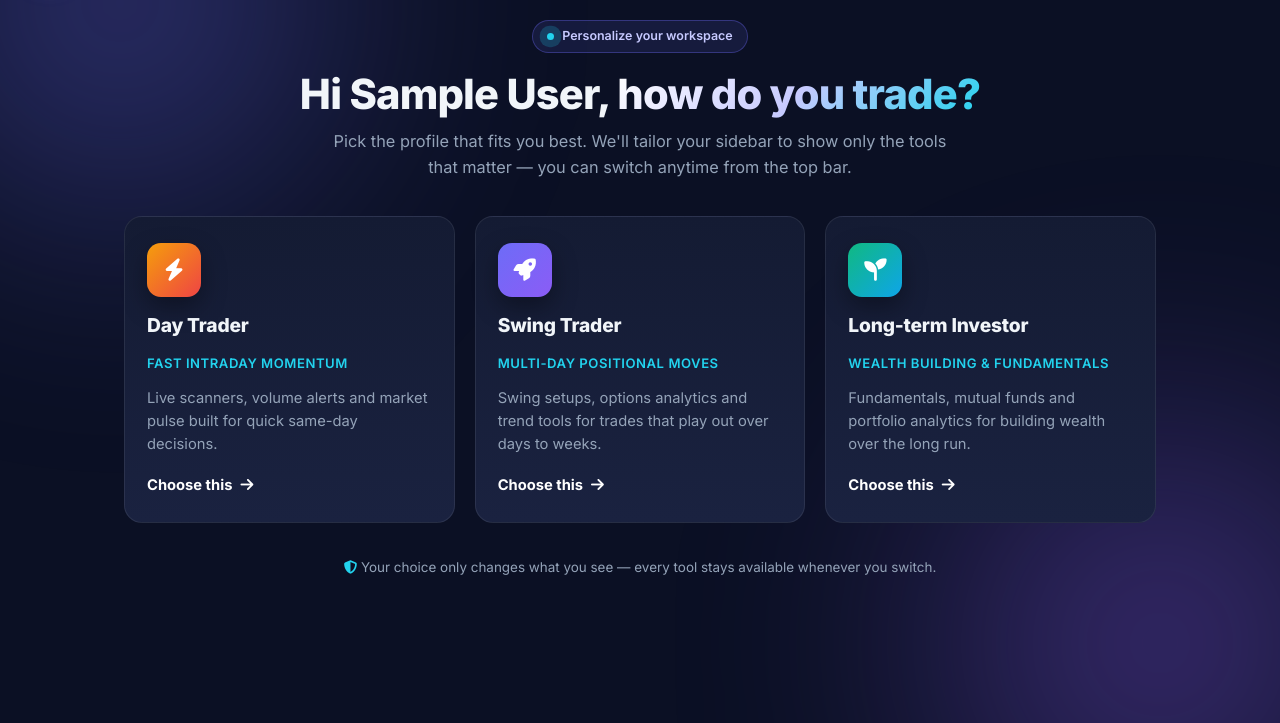
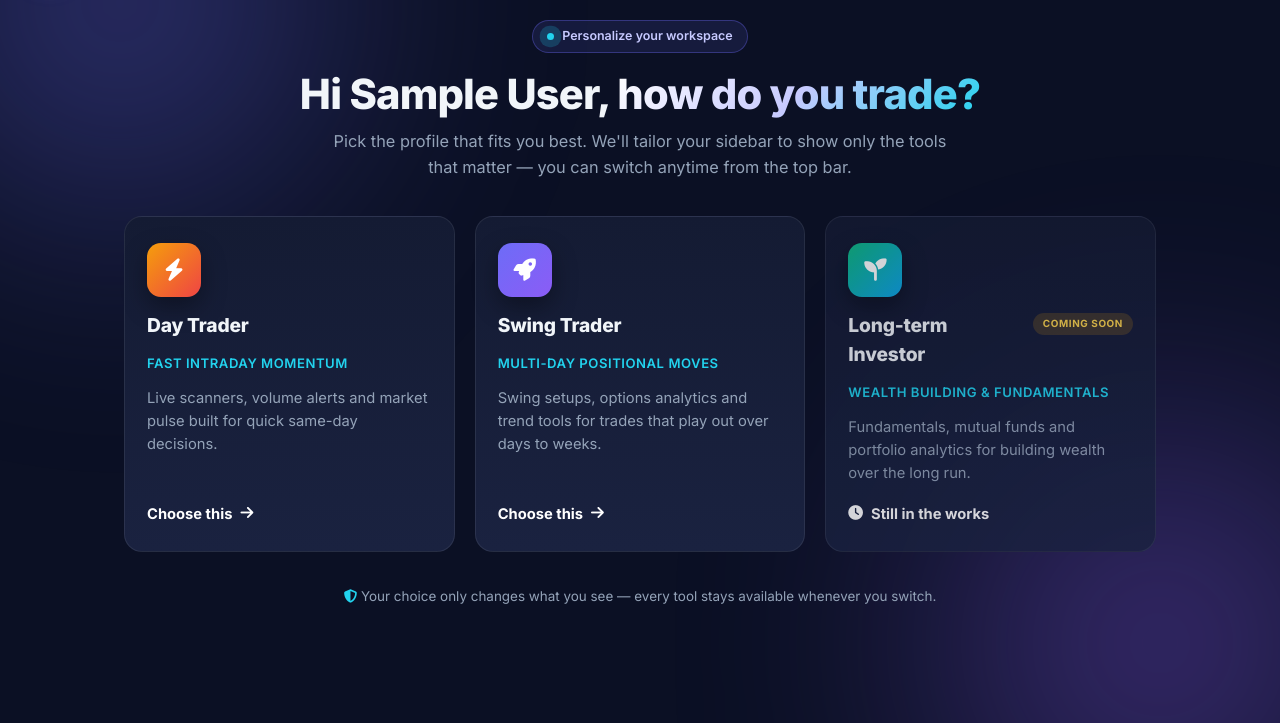
Before and after one commit to BhushanDhammrakshit/Portfolio-Management, a Flask app: page /choose-persona in a window 1280 px wide. Shown: the part 77-800 px from the top of the page. Run offline with Flask 3, Linux system fonts and the light colour scheme; the visitor is signed in with stand-in values (Sample User, id 1); some libraries are stand-ins or nearby versions.

Commit message:
Disable Investor persona

```diff
--- a/application/constants.py
+++ b/application/constants.py
@@ -62,6 +62,9 @@ PERSONAS = {
         "desc": "Fundamentals, mutual funds and portfolio analytics for "
                 "building wealth over the long run.",
         "groups": ["workspace", "investing", "markets", "ai", "account"],
+        # Not yet ready for users — UI shows a "coming soon" notice and the
+        # server refuses to persist this selection until it's unset.
+        "coming_soon": True,
     },
 }
 
--- a/application/routes/route.py
+++ b/application/routes/route.py
@@ -671,9 +671,16 @@ def set_persona():
     from the topbar. Honours an optional ``next`` redirect target.
     """
     persona_id = (request.form.get("persona") or "").strip().lower()
-    if not get_persona(persona_id):
+    persona = get_persona(persona_id)
+    if not persona:
         flash("Please choose a valid profile to continue.", "warning")
         return redirect(url_for("choose_persona"))
+    if persona.get("coming_soon"):
+        flash(f"{persona['label']} is still being built — coming soon!", "info")
+        nxt = request.form.get("next") or ""
+        if nxt.startswith("/") and not nxt.startswith("//"):
+            return redirect(nxt)
+        return redirect(url_for("home"))
 
     session["persona"] = persona_id
     _persist_user_persona(session["email"], persona_id)
--- a/application/templates/choosePersona.html
+++ b/application/templates/choosePersona.html
@@ -57,12 +57,15 @@
         }
         .op-card button:hover{transform:translateY(-6px);border-color:var(--border-2);box-shadow:0 24px 50px rgba(0,0,0,.45)}
         .op-card.is-current button{border-color:rgba(109,108,247,.6);box-shadow:0 0 0 1px rgba(109,108,247,.4)}
+        .op-card.is-soon button{cursor:not-allowed;opacity:.82}
+        .op-card.is-soon button:hover{transform:none;box-shadow:none;border-color:var(--border)}
         .op-ico{width:54px;height:54px;border-radius:14px;display:inline-flex;align-items:center;justify-content:center;font-size:1.4rem;color:#fff;box-shadow:0 10px 24px rgba(0,0,0,.35)}
         .op-card.trader .op-ico{background:linear-gradient(135deg,#f59e0b,#ef4444)}
         .op-card.swing .op-ico{background:linear-gradient(135deg,#6D6CF7,#8B5CF6)}
         .op-card.investor .op-ico{background:linear-gradient(135deg,#10B981,#0ea5e9)}
-        .op-name{font-size:1.2rem;font-weight:800;letter-spacing:-.01em;display:flex;align-items:center;gap:10px}
-        .op-badge{font-size:.62rem;font-weight:700;text-transform:uppercase;letter-spacing:.06em;padding:3px 8px;border-radius:999px;background:rgba(109,108,247,.18);color:#C7CAFF}
+        .op-name{font-size:1.2rem;font-weight:800;letter-spacing:-.01em;display:flex;align-items:flex-start;justify-content:space-between;gap:10px}
+        .op-badge{font-size:.62rem;font-weight:700;text-transform:uppercase;letter-spacing:.06em;padding:4px 10px;border-radius:999px;background:rgba(109,108,247,.18);color:#C7CAFF;white-space:nowrap;flex-shrink:0;line-height:1.4;margin-top:2px}
+        .op-badge.soon{background:rgba(245,158,11,.18);color:#FCD34D}
         .op-tag{font-size:.82rem;font-weight:600;color:var(--accent);text-transform:uppercase;letter-spacing:.04em}
         .op-desc{font-size:.92rem;color:var(--muted);line-height:1.55;flex:1 1 auto}
         .op-cta{display:inline-flex;align-items:center;gap:8px;font-weight:700;font-size:.92rem;color:#fff;margin-top:4px}
@@ -71,6 +74,22 @@
 
         .op-foot{margin-top:34px;color:var(--muted);font-size:.84rem}
         .op-foot i{color:var(--accent)}
+
+        /* ── "Coming soon" modal ─────────────────────────────────────── */
+        .op-modal-overlay{position:fixed;inset:0;z-index:50;display:none;align-items:center;justify-content:center;
+            background:rgba(5,8,20,.65);backdrop-filter:blur(4px);padding:20px}
+        .op-modal-overlay.show{display:flex}
+        .op-modal-card{width:100%;max-width:420px;background:linear-gradient(180deg,var(--panel) 0%,var(--panel-2) 100%);
+            border:1px solid var(--border-2);border-radius:18px;padding:28px 26px;text-align:center;
+            box-shadow:0 24px 60px rgba(0,0,0,.5);animation:opModalIn .18s ease-out}
+        @keyframes opModalIn{from{opacity:0;transform:translateY(10px) scale(.97)}to{opacity:1;transform:none}}
+        .op-modal-ico{width:56px;height:56px;border-radius:14px;margin:0 auto 14px;display:inline-flex;align-items:center;justify-content:center;
+            font-size:1.4rem;color:#78350f;background:linear-gradient(135deg,#fde68a,#f59e0b);box-shadow:0 6px 20px rgba(245,158,11,.35)}
+        .op-modal-title{font-size:1.1rem;font-weight:800;margin:0 0 8px;color:var(--ink)}
+        .op-modal-msg{font-size:.9rem;color:var(--muted);line-height:1.55;margin:0 0 20px}
+        .op-modal-ok{display:inline-flex;align-items:center;gap:8px;padding:9px 20px;border-radius:9px;border:0;
+            background:linear-gradient(135deg,var(--primary),var(--primary-2));color:#fff;font-weight:700;font-size:.88rem;cursor:pointer}
+        .op-modal-ok:hover{filter:brightness(1.08)}
     </style>
 </head>
 <body>
@@ -89,6 +108,17 @@
 
         <div class="op-grid">
             {% for pid, p in personas.items() %}
+            {% if p.coming_soon %}
+            <div class="op-card {{ pid }} is-soon">
+                <button type="button" data-coming-soon-persona="{{ p.label }}">
+                    <span class="op-ico"><i class="fa-solid {{ p.icon }}"></i></span>
+                    <span class="op-name"><span>{{ p.label }}</span><span class="op-badge soon">Coming soon</span></span>
+                    <span class="op-tag">{{ p.tagline }}</span>
+                    <span class="op-desc">{{ p.desc }}</span>
+                    <span class="op-cta"><i class="fa-solid fa-clock"></i> Still in the works</span>
+                </button>
+            </div>
+            {% else %}
             <form method="POST" action="{{ url_for('set_persona') }}" class="op-card {{ pid }}{% if current_persona == pid %} is-current{% endif %}">
                 <input type="hidden" name="persona" value="{{ pid }}">
                 <button type="submit">
@@ -99,10 +129,42 @@
                     <span class="op-cta">{% if current_persona == pid %}Keep this{% else %}Choose this{% endif %} <i class="fa-solid fa-arrow-right"></i></span>
                 </button>
             </form>
+            {% endif %}
             {% endfor %}
         </div>
 
         <p class="op-foot"><i class="fa-solid fa-shield-halved"></i> Your choice only changes what you see — every tool stays available whenever you switch.</p>
     </main>
+
+    <div class="op-modal-overlay" id="opComingSoonModal">
+        <div class="op-modal-card">
+            <div class="op-modal-ico"><i class="fa-solid fa-clock"></i></div>
+            <h5 class="op-modal-title" id="opComingSoonTitle">Coming soon</h5>
+            <p class="op-modal-msg">
+                We're still building out fundamentals, mutual funds and portfolio
+                tools for this profile. Pick Day Trader or Swing Trader for now —
+                you can switch the moment it's ready.
+            </p>
+            <button type="button" class="op-modal-ok" id="opComingSoonOk">Got it</button>
+        </div>
+    </div>
+
+    <script>
+    (function(){
+        const overlay = document.getElementById('opComingSoonModal');
+        const titleEl = document.getElementById('opComingSoonTitle');
+        function open(label){
+            titleEl.textContent = (label || 'This profile') + ' is coming soon';
+            overlay.classList.add('show');
+        }
+        function close(){ overlay.classList.remove('show'); }
+        document.querySelectorAll('[data-coming-soon-persona]').forEach(btn => {
+            btn.addEventListener('click', (e) => { e.preventDefault(); open(btn.dataset.comingSoonPersona); });
+        });
+        document.getElementById('opComingSoonOk').addEventListener('click', close);
+        overlay.addEventListener('click', (e) => { if (e.target === overlay) close(); });
+        document.addEventListener('keydown', (e) => { if (e.key === 'Escape') close(); });
+    })();
+    </script>
 </body>
 </html>
```
Also changed, not shown: application/templates/layout.html (+28 -0 lines).
